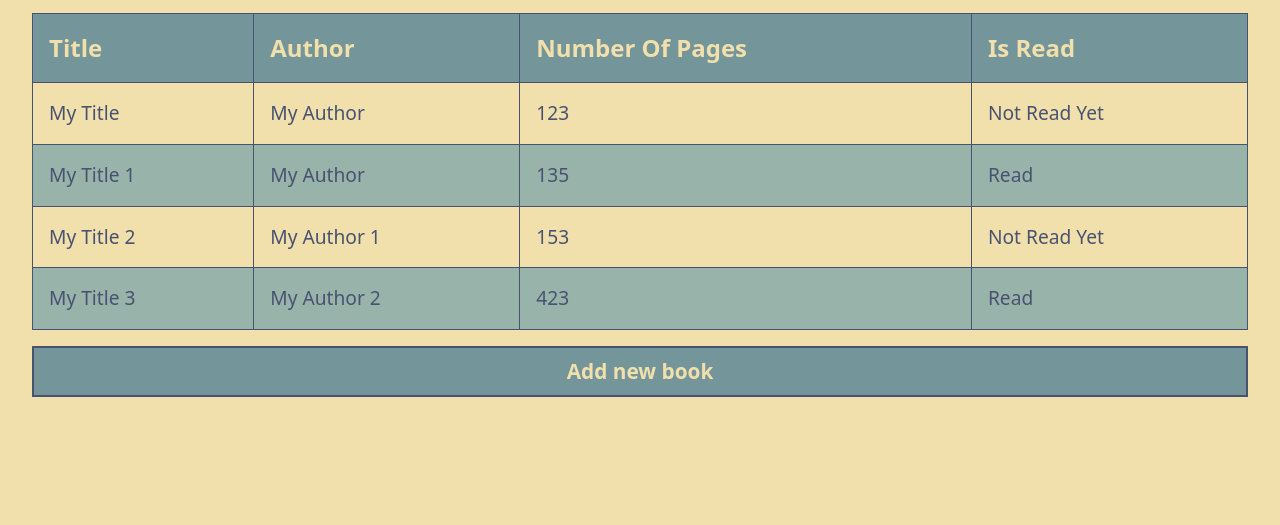
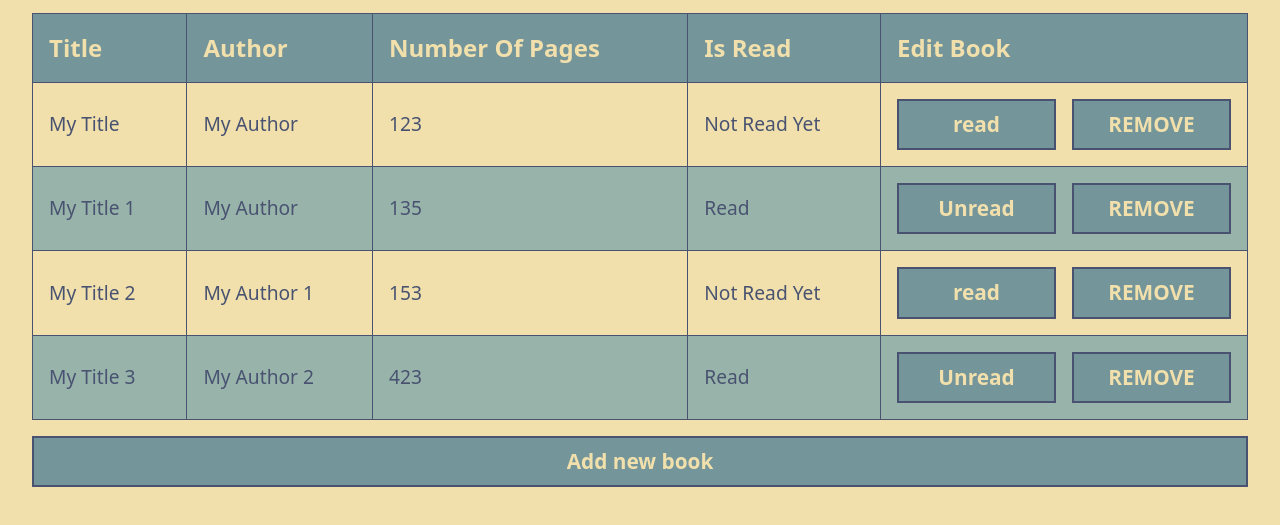
Before and after one commit to NabilHadi/library, a plain HTML site: page index.html in a window 1280 px wide. Shown: the part 67-592 px from the top of the page. Drawn offline with Linux system fonts and the light colour scheme.

Commit message:
Add Edit book buttons

```diff
--- a/index.html
+++ b/index.html
@@ -17,7 +17,8 @@
         <th>Title</th>
         <th>Author</th>
         <th>Number of pages</th>
-        <th>Is Read</th>
+        <th>Is read</th>
+        <th>Edit Book</th>
       </thead>
       <tbody>
 
--- a/script.js
+++ b/script.js
@@ -10,6 +10,10 @@ function Book(title, author, pages, read) {
     return `${title} by ${author}, ${pages} pages, ${read ? "read" : "not read yet"}`;
   };
 }
+
+Book.prototype.toggleRead = function () {
+  this.read = !this.read;
+};
 
 
 function addBookToLibrary(title, author, pages, read) {
@@ -44,6 +48,31 @@ function displayBooks() {
     const tdRead = document.createElement("td");
     tdRead.textContent = book.read ? "Read" : "Not read yet";
     tableRow.appendChild(tdRead);
+
+    const tdEdit = document.createElement("td");
+    const div = document.createElement("div");
+    div.classList.add("book_edit_container");
+    const deleteBookBtn = document.createElement("button");
+    deleteBookBtn.classList.add("btn");
+    deleteBookBtn.textContent = "REMOVE";
+    deleteBookBtn.addEventListener("click", () => {
+      library.splice(library.indexOf(book), 1);
+      displayBooks();
+    });
+
+    const toggleReadBtn = document.createElement("button");
+    toggleReadBtn.classList.add("btn");
+    toggleReadBtn.textContent = book.read ? "Unread" : "read";
+    toggleReadBtn.addEventListener("click", () => {
+      book.toggleRead();
+      displayBooks();
+    });
+
+
+    div.appendChild(toggleReadBtn);
+    div.appendChild(deleteBookBtn);
+    tdEdit.appendChild(div);
+    tableRow.appendChild(tdEdit);
 
     tableBody.appendChild(tableRow);
   });
--- a/style.css
+++ b/style.css
@@ -201,3 +201,12 @@ dialog {
 dialog::backdrop {
   background-color: rgba(0, 0, 0, 0.7);
 }
+
+.book_edit_container {
+  display: flex;
+  gap: 1rem;
+}
+
+.book_edit_container>* {
+  flex: 1;
+}
```
